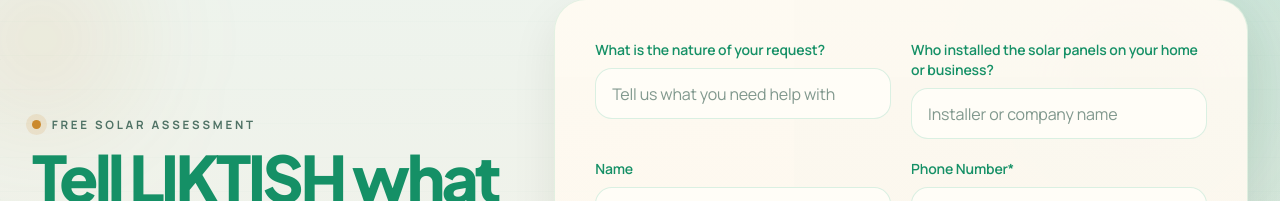
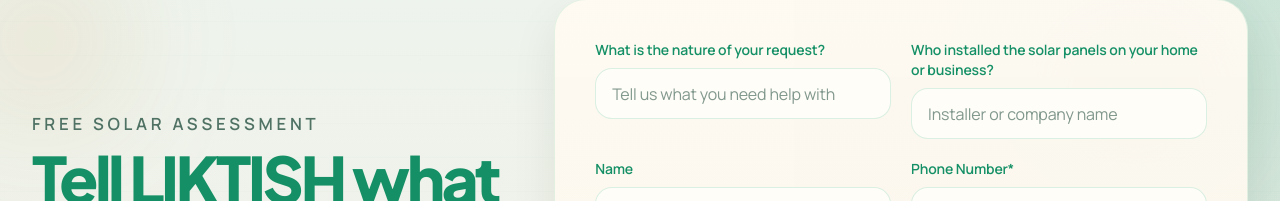
Before and after one commit to Mikedwin/LIKTISH-WEBSITE-, a Next.js app: page /solar-assessment in a window 1280 px wide. Shown: the part 170-371 px from the top of the page. Built offline with nearby package versions, Linux system fonts and the light colour scheme.

Commit message:
Refine solar assessment section label

```diff
--- a/src/app/(marketing)/solar-assessment/page.tsx
+++ b/src/app/(marketing)/solar-assessment/page.tsx
@@ -17,7 +17,9 @@
 
       <div className="container-shell relative grid gap-8 xl:grid-cols-[0.82fr_1.18fr] xl:gap-10">
         <div className="xl:sticky xl:top-28 xl:self-start">
-          <p className="eyebrow text-brand-soft">Free Solar Assessment</p>
+          <p className="text-[0.95rem] font-semibold uppercase tracking-[0.22em] text-brand-soft sm:text-[1.05rem]">
+            Free Solar Assessment
+          </p>
           <h1 className="headline mt-3 max-w-2xl text-[2.4rem] font-black leading-[0.94] text-brand sm:text-[3.2rem] md:text-[4rem]">
             Tell LIKTISH what your property needs.
           </h1>
```
